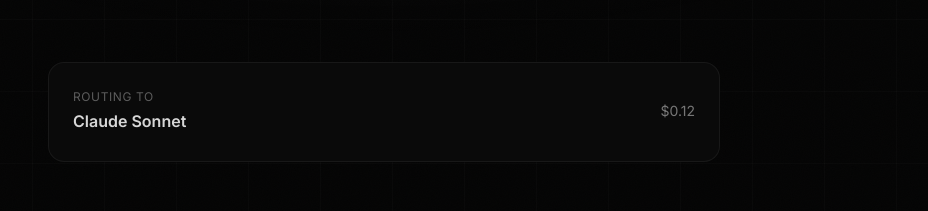
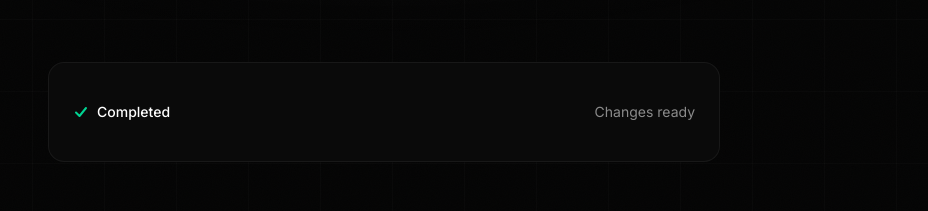
Before and after one commit to Arav-Menon/klinPi, a Next.js app in the folder packages/studio/: page / in a window 1280 px wide. Shown: the part 557-768 px from the top of the page, without its empty margins (256-1184 px from the left). Built offline with nearby package versions, Linux system fonts and the light colour scheme.

Commit message:
refactor RoutingSimulation component to streamline phases and improve clarity

```diff
--- a/packages/studio/app/components/RoutingSimulation.tsx
+++ b/packages/studio/app/components/RoutingSimulation.tsx
@@ -4,67 +4,16 @@
 import { motion, AnimatePresence } from "framer-motion";
 import { usePrefersReducedMotion } from "../lib/hooks";
 
-interface Request {
-  text: string;
-  task: string;
-  complexity: string;
-  tools: boolean;
-  model: string;
-  cost: string;
-}
-
-const requests: Request[] = [
-  {
-    text: '"Fix auth.ts line 38"',
-    task: "Coding",
-    complexity: "Medium Context",
-    tools: true,
-    model: "Claude Sonnet",
-    cost: "$0.12",
-  },
-  {
-    text: '"Summarize README"',
-    task: "Documentation",
-    complexity: "Low Context",
-    tools: false,
-    model: "GPT-5 Mini",
-    cost: "$0.003",
-  },
-  {
-    text: '"Translate this article"',
-    task: "Translation",
-    complexity: "Low Context",
-    tools: false,
-    model: "Gemini Flash",
-    cost: "$0.001",
-  },
-  {
-    text: '"Generate SQL Migration"',
-    task: "Code Generation",
-    complexity: "Medium Context",
-    tools: true,
-    model: "DeepSeek",
-    cost: "$0.004",
-  },
-];
-
-type Phase = "incoming" | "analyzing" | "routing" | "completed" | "pause";
+type Phase = "working" | "running" | "completed" | "pause";
 
 const phaseDurations: Record<Phase, number> = {
-  incoming: 1800,
-  analyzing: 2200,
-  routing: 1800,
+  working: 2000,
+  running: 2500,
   completed: 1500,
   pause: 500,
 };
 
-const phaseOrder: Phase[] = [
-  "incoming",
-  "analyzing",
-  "routing",
-  "completed",
-  "pause",
-];
+const phaseOrder: Phase[] = ["working", "running", "completed", "pause"];
 
 function CheckIcon() {
   return (
@@ -91,14 +40,13 @@
 
 export default function RoutingSimulation() {
   const reduced = usePrefersReducedMotion();
-  const [requestIdx, setRequestIdx] = useState(0);
-  const [phase, setPhase] = useState<Phase>("incoming");
+  const [phase, setPhase] = useState<Phase>("working");
 
   const advancePhase = useCallback(() => {
     setPhase((current) => {
       const idx = phaseOrder.indexOf(current);
       if (idx < phaseOrder.length - 1) return phaseOrder[idx + 1];
-      return "incoming";
+      return "working";
     });
   }, []);
 
@@ -106,18 +54,11 @@
     if (reduced) return;
 
     const timeout = setTimeout(() => {
-      if (phase === "pause") {
-        setRequestIdx((prev) => (prev + 1) % requests.length);
-        setPhase("incoming");
-      } else {
-        advancePhase();
-      }
+      advancePhase();
     }, phaseDurations[phase]);
 
     return () => clearTimeout(timeout);
   }, [phase, advancePhase, reduced]);
-
-  const req = requests[requestIdx];
 
   if (reduced) {
     return (
@@ -125,11 +66,11 @@
         <div className="flex items-center justify-between">
           <div>
             <p className="text-xs uppercase tracking-wider text-white/40">
-              Routing to
+              Working on
             </p>
-            <p className="mt-1 font-semibold text-white">{req.model}</p>
+            <p className="mt-1 font-semibold text-white">Your GitHub Repository</p>
           </div>
-          <p className="text-sm text-[#8b8b8b]">{req.cost}</p>
+          <p className="text-sm text-emerald-400">$ Agent is running</p>
         </div>
       </div>
     );
@@ -138,9 +79,9 @@
   return (
     <div className="mx-auto w-full max-w-2xl overflow-hidden rounded-2xl border border-white/[0.06] bg-[#0a0a0a] text-left" style={{ height: "100px", position: "relative" }}>
       <AnimatePresence mode="wait">
-        {phase === "incoming" && (
+        {phase === "working" && (
           <motion.div
-            key={`incoming-${requestIdx}`}
+            key="working"
             initial={{ opacity: 0, y: 8 }}
             animate={{ opacity: 1, y: 0 }}
             exit={{ opacity: 0, y: -8 }}
@@ -148,58 +89,15 @@
             className="absolute inset-0 p-6"
           >
             <p className="text-xs uppercase tracking-wider text-white/40">
-              Incoming Request
+              Working on
             </p>
-            <p className="mt-2 font-mono text-lg text-white">{req.text}</p>
+            <p className="mt-2 font-mono text-lg text-white">Your GitHub Repository</p>
           </motion.div>
         )}
 
-        {phase === "analyzing" && (
+        {phase === "running" && (
           <motion.div
-            key={`analyzing-${requestIdx}`}
-            initial={{ opacity: 0, y: 8 }}
-            animate={{ opacity: 1, y: 0 }}
-            exit={{ opacity: 0, y: -8 }}
-            transition={{ duration: 0.4 }}
-            className="absolute inset-0 p-6"
-          >
-            <p className="text-xs uppercase tracking-wider text-white/40">
-              Analyzing...
-            </p>
-            <div className="mt-3 flex flex-wrap gap-2">
-              <motion.span
-                initial={{ opacity: 0, x: -4 }}
-                animate={{ opacity: 1, x: 0 }}
-                transition={{ duration: 0.3, delay: 0 }}
-                className="rounded-lg border border-white/[0.06] bg-white/[0.03] px-3 py-1 text-xs text-[#8b8b8b]"
-              >
-                ✓ {req.task}
-              </motion.span>
-              <motion.span
-                initial={{ opacity: 0, x: -4 }}
-                animate={{ opacity: 1, x: 0 }}
-                transition={{ duration: 0.3, delay: 0.08 }}
-                className="rounded-lg border border-white/[0.06] bg-white/[0.03] px-3 py-1 text-xs text-[#8b8b8b]"
-              >
-                ✓ {req.complexity}
-              </motion.span>
-              {req.tools && (
-                <motion.span
-                  initial={{ opacity: 0, x: -4 }}
-                  animate={{ opacity: 1, x: 0 }}
-                  transition={{ duration: 0.3, delay: 0.16 }}
-                  className="rounded-lg border border-white/[0.06] bg-white/[0.03] px-3 py-1 text-xs text-[#8b8b8b]"
-                >
-                  ✓ Tool Calls Required
-                </motion.span>
-              )}
-            </div>
-          </motion.div>
-        )}
-
-        {phase === "routing" && (
-          <motion.div
-            key={`routing-${requestIdx}`}
+            key="running"
             initial={{ opacity: 0, y: 8 }}
             animate={{ opacity: 1, y: 0 }}
             exit={{ opacity: 0, y: -8 }}
@@ -208,17 +106,20 @@
           >
             <div>
               <p className="text-xs uppercase tracking-wider text-white/40">
-                Routing to
+                Working on
               </p>
-              <p className="mt-1 font-semibold text-white">{req.model}</p>
+              <p className="mt-1 font-semibold text-white">Your GitHub Repository</p>
             </div>
-            <p className="text-sm text-[#8b8b8b]">{req.cost}</p>
+            <div className="flex items-center gap-2">
+              <span className="h-2 w-2 animate-pulse rounded-full bg-emerald-400" />
+              <p className="text-sm text-emerald-400">$ Agent is running</p>
+            </div>
           </motion.div>
         )}
 
         {phase === "completed" && (
           <motion.div
-            key={`completed-${requestIdx}`}
+            key="completed"
             initial={{ opacity: 0, y: 8 }}
             animate={{ opacity: 1, y: 0 }}
             exit={{ opacity: 0, y: -8 }}
@@ -229,7 +130,7 @@
               <CheckIcon />
               <span className="text-sm font-medium text-white">Completed</span>
             </div>
-            <p className="text-sm text-[#8b8b8b]">{req.cost}</p>
+            <p className="text-sm text-[#8b8b8b]">Changes ready</p>
           </motion.div>
         )}
       </AnimatePresence>
```
